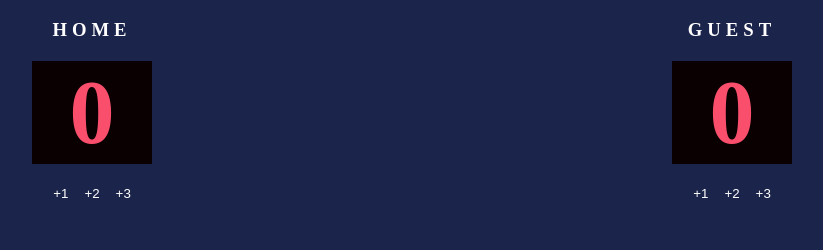
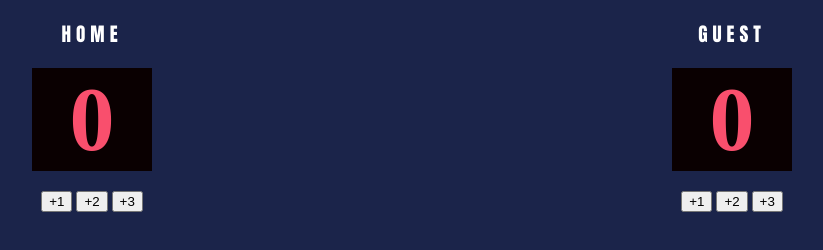
Before and after one commit to desireemendes/scrimba-projects, a plain HTML site: page basketball-scoreboard/index.html in a window 1280 px wide. Shown: the whole page, without its empty margins (228-1051 px from the left). Drawn offline with Linux system fonts and the light colour scheme.

Commit message:
adjust buttons

```diff
--- a/basketball-scoreboard/index.css
+++ b/basketball-scoreboard/index.css
@@ -15,7 +15,9 @@ body {
 h3 {
     background: none;
     color: white;
-    font-weight: 800;
+    font-family: 'Anton', sans-serif;
+    font-weight: 400;
+    font-size: larger;
     letter-spacing: 5px;
 }
 
@@ -32,8 +34,9 @@ h3 {
     justify-content: space-around;
 }
 
-button {
-    background: none;
+.button {
+    background-color: transparent;
+    outline: none;
     border: white;
     border-radius: 40%;
     color: white;
--- a/basketball-scoreboard/index.html
+++ b/basketball-scoreboard/index.html
@@ -1,6 +1,9 @@
 <html>
     <head>
         <link rel="stylesheet" href="index.css">
+        <link rel="preconnect" href="https://fonts.googleapis.com">
+        <link rel="preconnect" href="https://fonts.gstatic.com" crossorigin>
+        <link href="https://fonts.googleapis.com/css2?family=Anton&display=swap" rel="stylesheet">
     </head>
     <body>
             <div class="container">
--- a/basketball-scoreboard/index.js
+++ b/basketball-scoreboard/index.js
@@ -1,6 +1,10 @@
 let homeScoreBtnOne = document.getElementById("add-1")
 let homeStoreEl = document.getElementById("home-score")
 let homeScore = 0
+
+let guestScoreBtnOne = document.getElementById("add-1")
+let guestStoreEl = document.getElementById("guest-score")
+let guestScore = 0
 
 add1 = () => {
     // console.log("button clicked")
```
